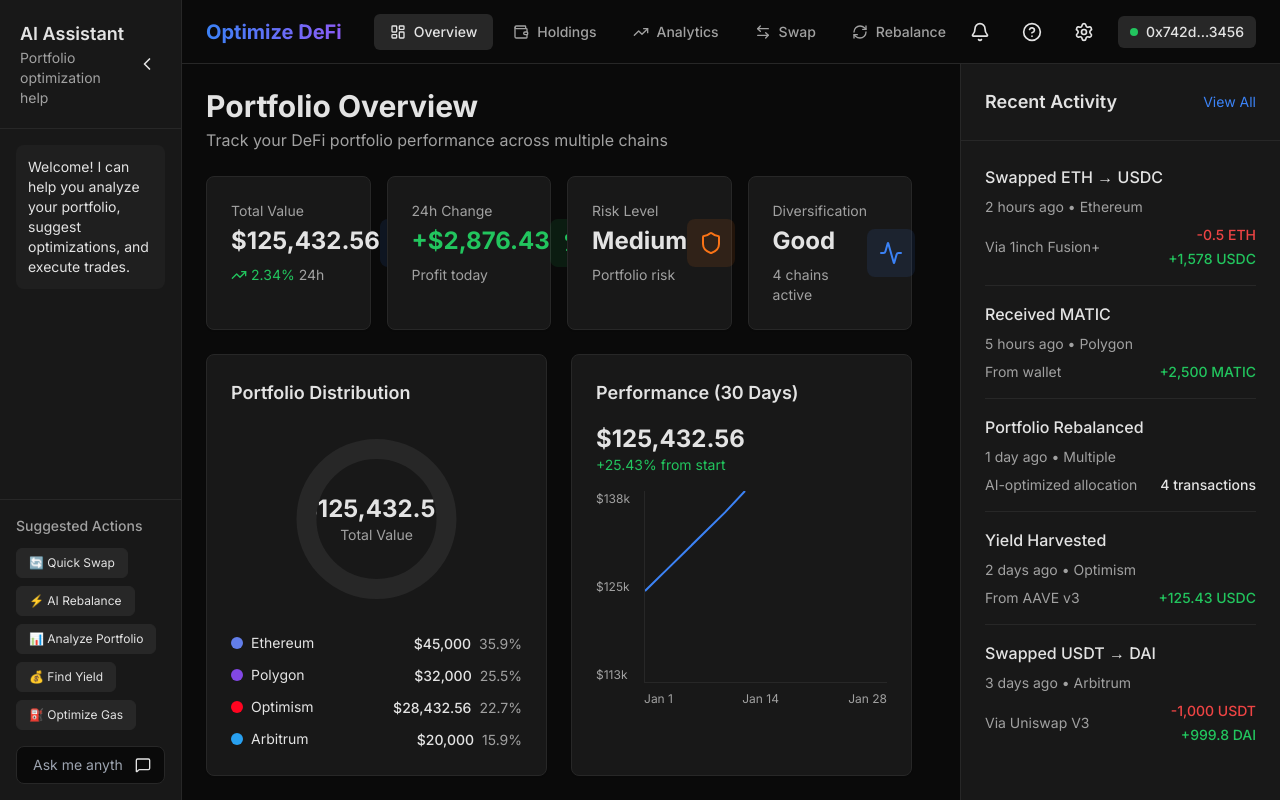
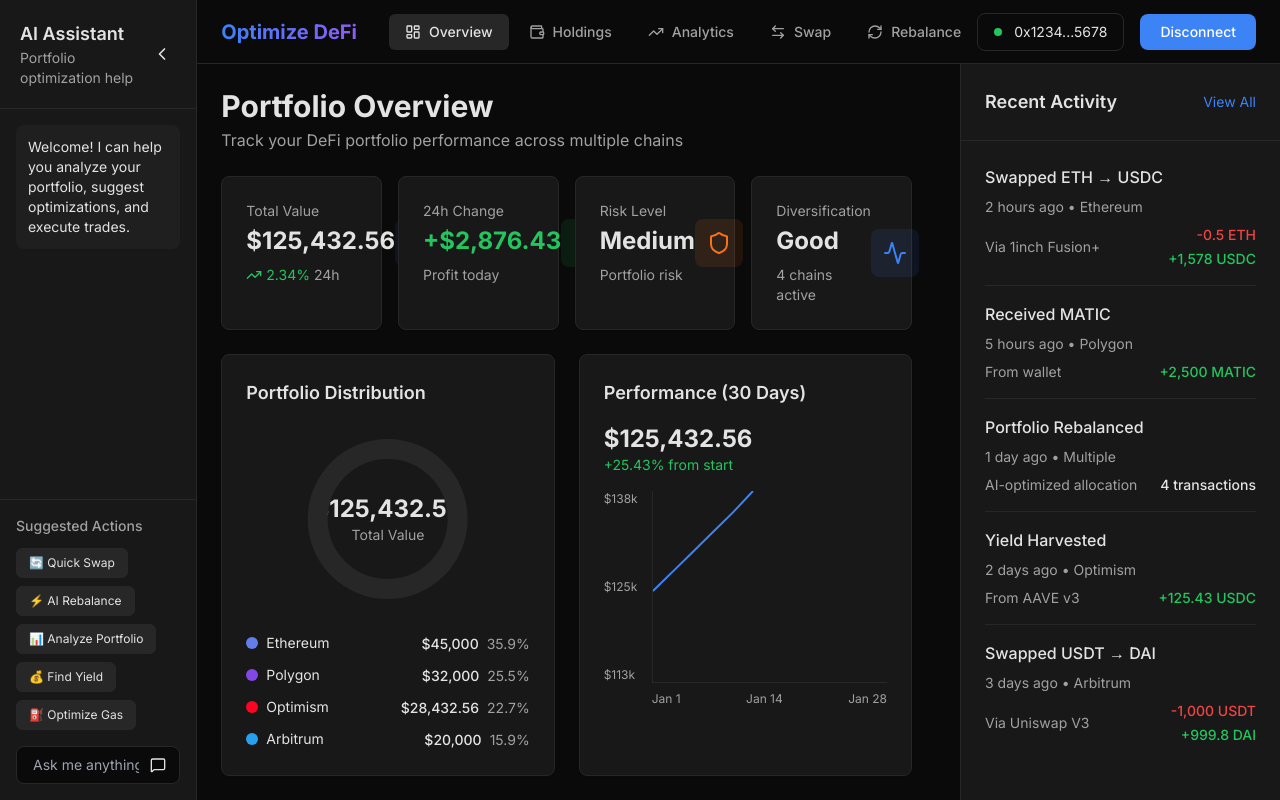
Before and after one commit to emmette/optimizedefi, a Next.js app in the folder frontend/: page / in a window 1280 px wide. Built offline with nearby package versions, Linux system fonts and the light colour scheme.

Commit message:
fix: Update header buttons to match mock design
- Removed Bell, HelpCircle, and Settings buttons
- Added Disconnect button with primary styling
- Updated wallet address display with border and background
- Adjusted spacing and styling to match mock exactly

```diff
--- a/frontend/components/layout/MainLayout.tsx
+++ b/frontend/components/layout/MainLayout.tsx
@@ -140,20 +140,14 @@ export function MainLayout({ children }: MainLayoutProps) {
             </nav>
           </div>
 
-          <div className="flex items-center gap-2 lg:gap-4">
-            <button className="hidden sm:block p-2 hover:bg-accent rounded-md transition-colors">
-              <Bell className="h-5 w-5" />
+          <div className="flex items-center gap-4">
+            <div className="flex items-center gap-3 px-4 py-2 bg-background/50 border border-border rounded-lg">
+              <div className="h-2 w-2 bg-green-500 rounded-full"></div>
+              <span className="text-sm">0x1234...5678</span>
+            </div>
+            <button className="px-5 py-2 bg-primary text-primary-foreground rounded-lg hover:bg-primary/90 transition-colors text-sm font-medium">
+              Disconnect
             </button>
-            <button className="hidden sm:block p-2 hover:bg-accent rounded-md transition-colors">
-              <HelpCircle className="h-5 w-5" />
-            </button>
-            <button className="p-2 hover:bg-accent rounded-md transition-colors">
-              <Settings className="h-5 w-5" />
-            </button>
-            <div className="flex items-center gap-2 px-2 sm:px-3 py-1.5 bg-accent rounded-md">
-              <div className="h-2 w-2 bg-green-500 rounded-full"></div>
-              <span className="text-xs sm:text-sm font-medium">0x742d...3456</span>
-            </div>
           </div>
         </header>
 
```
